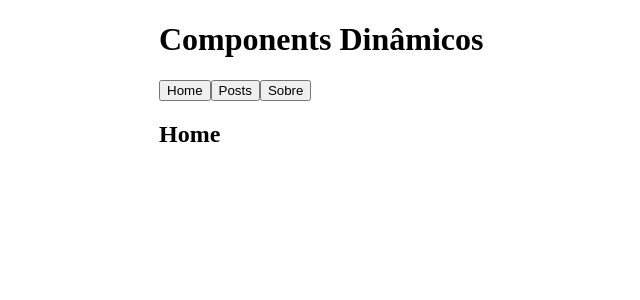
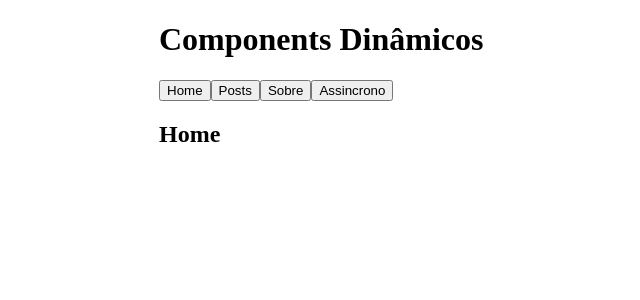
Before and after one commit to CASTORDD/vue-components-avancado, a Vue app: page / in a window 1280 px wide. Shown: the top 300 px of the page, without its empty margins (1-641 px from the left). Built offline with nearby package versions, Linux system fonts and the light colour scheme.

Commit message:
componentes asincronos

```diff
--- a/src/App.vue
+++ b/src/App.vue
@@ -4,6 +4,7 @@
     <button @click="componentSelecionado = 'Home'">Home</button>
     <button @click="componentSelecionado = 'PostsLista'">Posts</button>
     <button @click="componentSelecionado = 'Sobre'">Sobre</button>
+    <button @click="componentSelecionado = 'Assincrono'">Assincrono</button>
 
     <keep-alive max="2">
       <component
@@ -22,6 +23,7 @@
 
 export default {
   components: {
+    Assincrono: () => import('./components/Assincrono.vue'),
     Home,
     PostsLista,
     Sobre
--- /dev/null
+++ b/src/components/Assincrono.vue
@@ -0,0 +1,3 @@
+<template>
+  <h2>Component Assincrono</h2>
+</template>
--- a/src/main.js
+++ b/src/main.js
@@ -3,6 +3,22 @@
 
 Vue.config.productionTip = false;
 
+/*Vue.component('Assincrono', (resolve, reject) => {
+  setTimeout(() => {
+    resolve({
+      template: '<h2>Component Assincrono</h2>'
+    })
+  }, 2000)
+
+  //Llamar rejetc en caso de error
+
+})*/
+
+Vue.component(
+  'Assincrono',
+  () => import('./components/Assincrono.vue')
+)
+
 new Vue({
   render: h => h(App)
 }).$mount("#app");
--- /dev/null
+++ b/vue.config.js
@@ -0,0 +1,3 @@
+module.exports = {
+  runtimeCompiler: true
+}
```
